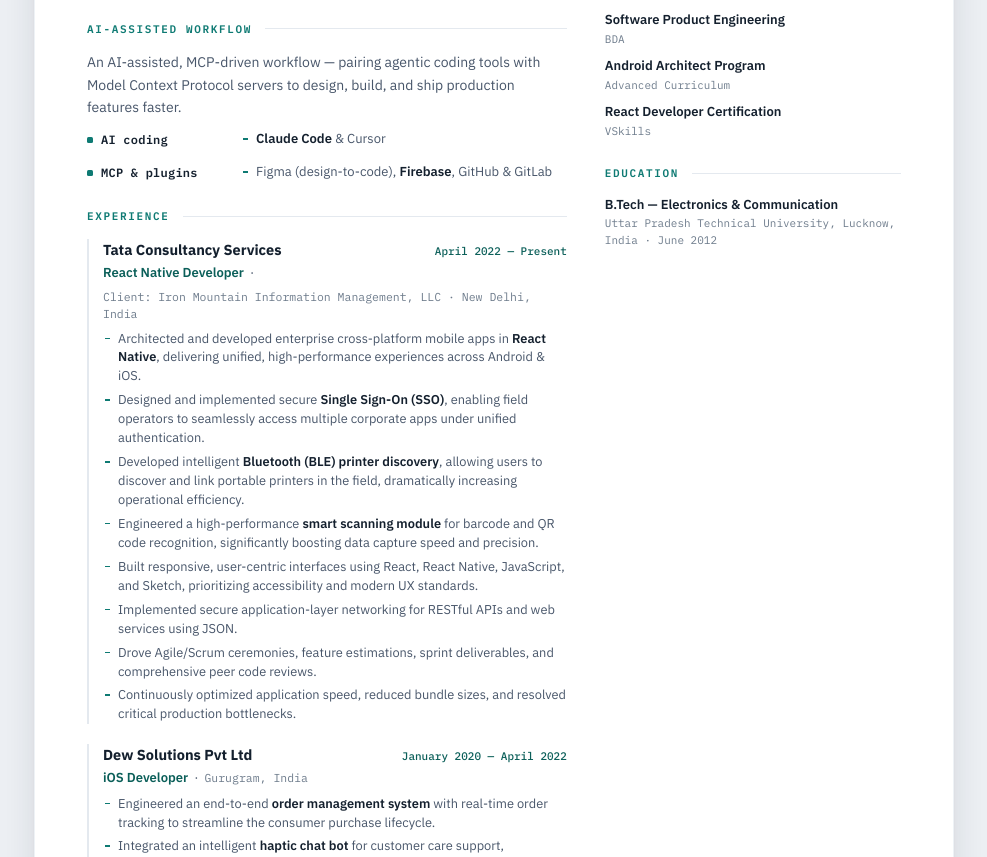
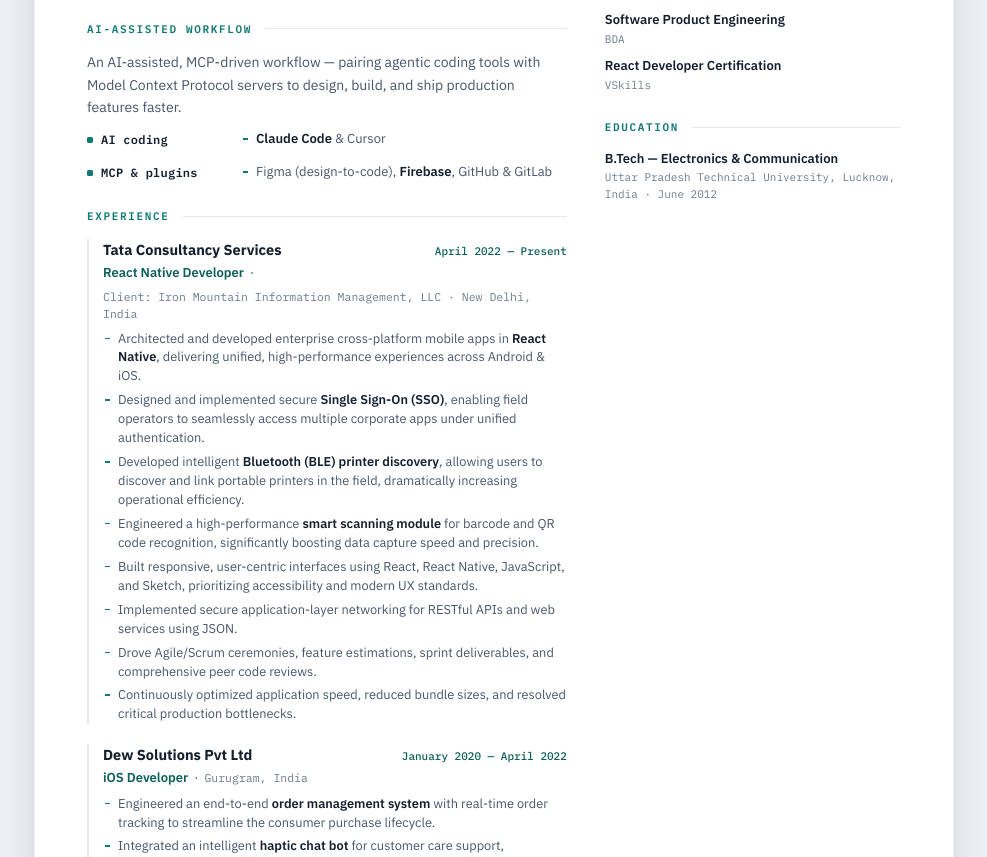
Before and after one commit to dev-avaneesh-96/dev-avaneesh-96.github.io, a plain HTML site: page index.html in a window 1280 px wide. Shown: the part 1063-1920 px from the top of the page, without its empty margins (146-1133 px from the left). Drawn offline with Linux system fonts and the light colour scheme.

Commit message:
fix: Remove Android Architect Program certification

```diff
--- a/index.html
+++ b/index.html
@@ -449,10 +449,6 @@
             <div class="li-secondary">BDA</div>
           </div>
           <div class="list-item">
-            <div class="li-primary">Android Architect Program</div>
-            <div class="li-secondary">Advanced Curriculum</div>
-          </div>
-          <div class="list-item">
             <div class="li-primary">React Developer Certification</div>
             <div class="li-secondary">VSkills</div>
           </div>
```
